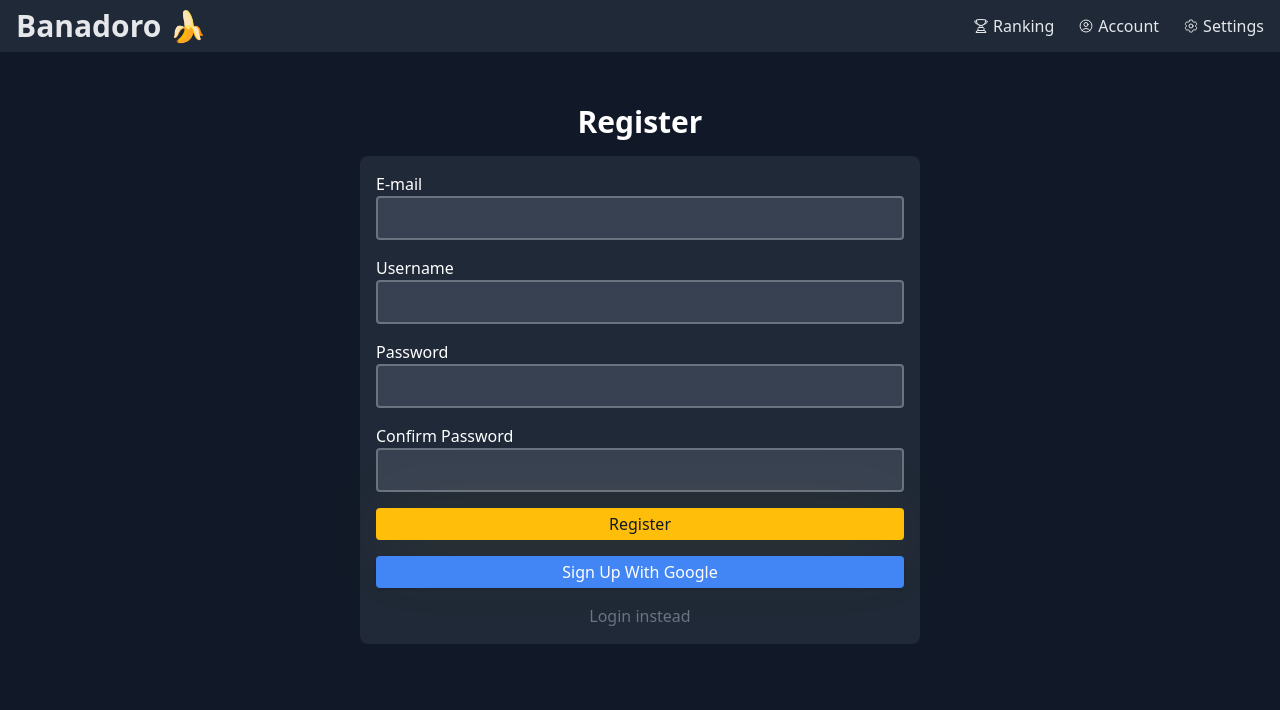
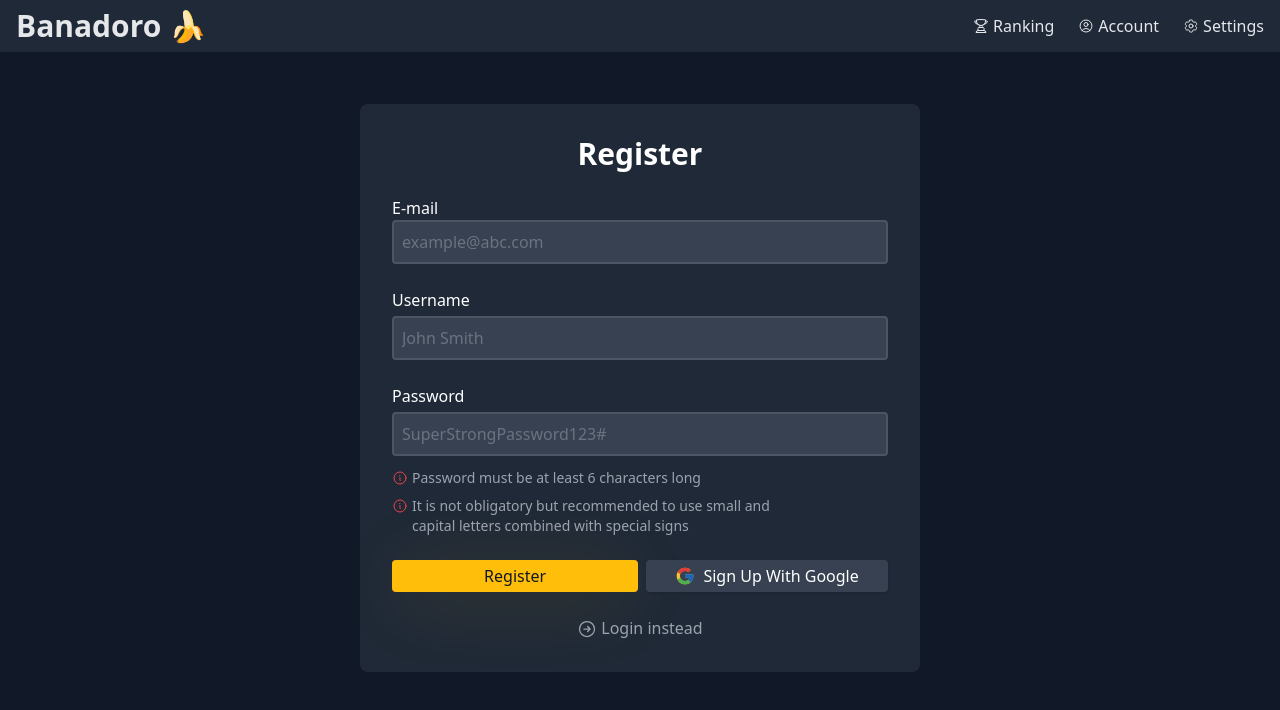
Before and after one commit to mateuszmanczak04/banadoro, a Next.js app: page /account/register in a window 1280 px wide. Shown: the top 710 px of the page. Built offline with nearby package versions, Linux system fonts and the light colour scheme; no server answers.

Commit message:
redesign register form and google button

```diff
--- a/src/app/account/register/page.tsx
+++ b/src/app/account/register/page.tsx
@@ -8,7 +8,6 @@ const page = async () => {
 
   return (
     <div className='w-full max-w-xl mt-20 mx-auto flex flex-col items-center gap-4 pb-16 bg-transparent p-2 rounded-xl'>
-      <h1 className='text-3xl font-bold'>Register</h1>
       <RegisterForm />
     </div>
   );
--- a/src/components/account/LoginWithGoogle.tsx
+++ b/src/components/account/LoginWithGoogle.tsx
@@ -1,6 +1,7 @@
 'use client';
 
 import { signIn } from 'next-auth/react';
+import Image from 'next/image';
 
 const LoginWithGoogle = ({ text }: { text: string }) => {
   const handleLogin = async () => {
@@ -10,9 +11,10 @@ const LoginWithGoogle = ({ text }: { text: string }) => {
   };
 
   return (
-    <div className='google-button' onClick={handleLogin}>
-      {text}
-    </div>
+    <button className='google-button' onClick={handleLogin}>
+      <Image src='/google-icon.svg' width={20} height={20} alt='google icon' />
+      <p>{text}</p>
+    </button>
   );
 };
 
--- a/src/components/account/RegisterForm.tsx
+++ b/src/components/account/RegisterForm.tsx
@@ -1,6 +1,6 @@
 'use client';
 
-import { FormEvent, useState } from 'react';
+import React, { FormEvent, useState } from 'react';
 import { signIn } from 'next-auth/react';
 import { useAppDispatch } from '@/redux/store';
 import { fetchAllUserDays } from '@/redux/timer';
@@ -8,6 +8,9 @@ import appAxios from '@/lib/appAxios';
 import Loading from '@/components/Loading';
 import LoginWithGoogle from '@/components/account/LoginWithGoogle';
 import { useRouter } from 'next/navigation';
+import { InformationCircleIcon } from '@heroicons/react/24/outline';
+import { ArrowRightCircleIcon } from '@heroicons/react/24/outline';
+import Link from 'next/link';
 
 const RegisterForm = () => {
   // redux
@@ -18,7 +21,10 @@ const RegisterForm = () => {
   const [email, setEmail] = useState('');
   const [username, setUsername] = useState('');
   const [password, setPassword] = useState('');
-  const [confirmPassword, setConfirmPassword] = useState('');
+  const [showPassword, setShowPassword] = useState(false);
+  const [passwordAtLeast6Characters, setPasswordAtLeast6Characters] =
+    useState(false);
+  const [strongPassword, setStrongPassword] = useState(false);
   const [error, setError] = useState('');
   const [loading, setLoading] = useState(false);
 
@@ -26,11 +32,6 @@ const RegisterForm = () => {
     e.preventDefault();
     setLoading(true);
     setError('');
-
-    if (password !== confirmPassword) {
-      setError('Passwords do not match.');
-      return;
-    }
 
     appAxios
       .post('/api/auth/register', {
@@ -60,53 +61,94 @@ const RegisterForm = () => {
       });
   };
 
+  const handleTypePassword = (e: React.ChangeEvent<HTMLInputElement>) => {
+    setPassword(e.target.value);
+
+    if (e.target.value.length >= 6) {
+      setPasswordAtLeast6Characters(true);
+    } else {
+      setPasswordAtLeast6Characters(false);
+    }
+
+    const regex =
+      /^(?=.*[a-z])(?=.*[A-Z])(?=.*[!@#$%^&*()-=_+[\]{}|;':",.<>/?]).*$/;
+
+    if (regex.test(e.target.value)) {
+      setStrongPassword(true);
+    } else {
+      setStrongPassword(false);
+    }
+  };
+
   return (
     <form
-      className='flex flex-col gap-4 w-full items-center bg-gray-800 p-4 rounded-lg'
+      className='flex flex-col gap-6 w-full items-center bg-gray-800 p-8 rounded-lg'
       onSubmit={handleSubmit}>
+      <h1 className='text-3xl font-bold flex flex-col gap-1'>Register</h1>
       <label className='w-full'>
         <p>E-mail</p>
         <input
+          placeholder='example@abc.com'
           type='email'
           className='input-text'
           value={email}
           onChange={(e) => setEmail(e.target.value)}
         />
       </label>
-      <label className='w-full'>
+      <label className='w-full flex flex-col gap-1'>
         <p>Username</p>
         <input
+          placeholder='John Smith'
           type='text'
           className='input-text'
           value={username}
           onChange={(e) => setUsername(e.target.value)}
         />
       </label>
-      <label className='w-full'>
+      <div className='flex flex-col w-full gap-3'>
+        <label className='w-full flex flex-col gap-1'>
           <p>Password</p>
           <input
+            placeholder='SuperStrongPassword123#'
             type='password'
             className='input-text'
             value={password}
-          onChange={(e) => setPassword(e.target.value)}
+            onChange={handleTypePassword}
           />
         </label>
-      <label className='w-full'>
-        <p>Confirm Password</p>
-        <input
-          type='password'
-          className='input-text'
-          value={confirmPassword}
-          onChange={(e) => setConfirmPassword(e.target.value)}
+        <div className='flex flex-col items-start w-full max-w-sm text-sm text-gray-400 gap-2'>
+          <div className='flex gap-1 w-full'>
+            <InformationCircleIcon
+              className={`h-4 w-4 mt-0.5 shrink-0 transition duration-500 ${
+                passwordAtLeast6Characters ? 'text-green-500' : 'text-red-500'
+              }`}
             />
-      </label>
+            <p>Password must be at least 6 characters long</p>
+          </div>
+          <div className='flex gap-1 w-full'>
+            <InformationCircleIcon
+              className={`h-4 w-4 mt-0.5 shrink-0 transition duration-500 ${
+                strongPassword ? 'text-green-500' : 'text-red-500'
+              }`}
+            />
+            <p>
+              It is not obligatory but recommended to use small and capital
+              letters combined with special signs
+            </p>
+          </div>
+        </div>
+      </div>
+      <div className='w-full flex flex-col xs:flex-row gap-y-2 xs:gap-x-2'>
         <button className='btn-primary w-full'>Register</button>
         <LoginWithGoogle text='Sign Up With Google' />
-      <p
-        className='text-gray-500 cursor-pointer'
-        onClick={() => router.push('/account/login')}>
-        Login instead
-      </p>
+      </div>
+      <Link
+        href='/account/login'
+        className='cursor-pointer flex items-center gap-1 text-gray-400 mx-auto'>
+        <ArrowRightCircleIcon className='h-5 w-5 mt-0.5' />
+        <p>Login instead</p>
+      </Link>
+
       {error && <p className='error'>{error}</p>}
       {loading && <Loading />}
     </form>
--- a/src/styles/globals.scss
+++ b/src/styles/globals.scss
@@ -23,7 +23,8 @@ input {
   -moz-box-shadow: 0px 8px 70px -14px rgba(255, 190, 10, 1);
   box-shadow: 0px 8px 70px -14px rgba(255, 190, 10, 1);
 
-  &:focus {
+  &:focus,
+  &:hover {
     -webkit-box-shadow: 0px 8px 70px -9px rgba(255, 190, 10, 1);
     -moz-box-shadow: 0px 8px 70px -9px rgba(255, 190, 10, 1);
     box-shadow: 0px 8px 70px -9px rgba(255, 190, 10, 1);
@@ -46,8 +47,7 @@ input {
 }
 
 .google-button {
-  background: #4285f4;
-  @apply w-full py-1 px-3 rounded shadow cursor-pointer transition text-center text-white;
+  @apply w-full py-1 px-3 rounded shadow cursor-pointer transition text-center text-white flex items-center justify-center gap-2 bg-gray-700;
   transition: 0.4s ease;
 
   &:hover {
@@ -62,10 +62,14 @@ input {
 }
 
 .input-text {
-  @apply rounded w-full p-2 bg-gray-700 text-gray-200 border-2 border-gray-500 transition duration-300;
+  @apply rounded w-full p-2 bg-gray-700 text-gray-200 border-2 border-gray-600 transition duration-100;
 
   &:focus {
-    @apply border-primary-500;
+    @apply border-primary-700;
+  }
+
+  &::placeholder {
+    @apply text-gray-500;
   }
 }
 
--- a/tailwind.config.js
+++ b/tailwind.config.js
@@ -23,6 +23,9 @@ module.exports = {
           900: '#332602',
         },
       },
+      screens: {
+        xs: '480px',
+      },
     },
   },
   plugins: [require('tailwind-scrollbar')],
```
Also changed, not shown: public/google-icon.svg (added). Lines whose indentation alone changed are shown as unchanged.
